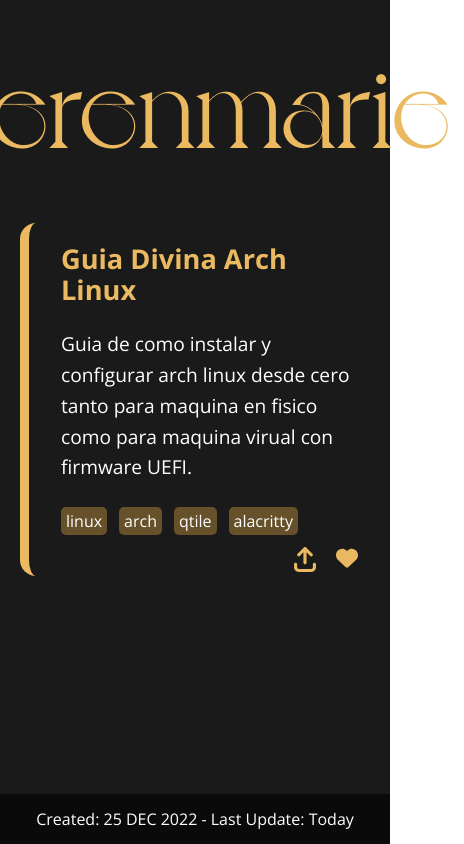
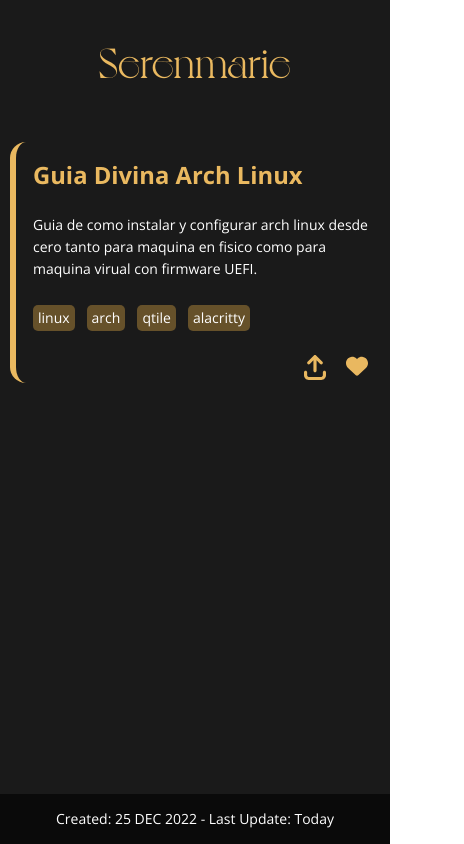
Before and after one commit to SCZD/serenmarie, a plain HTML site: page index.html in a window 390 px wide. Shown: the whole page, 464 px wide, since content can reach past the window. Drawn offline with Linux system fonts and the light colour scheme.

Commit message:
fixing responsive main

```diff
--- a/styleIndex.css
+++ b/styleIndex.css
@@ -30,7 +30,7 @@ body{
     flex-direction: column;
     min-height: 100vh;
     padding-bottom: 50px; /*!*/
-    font-size: 16px;
+    font-size: 14px;
 }
 
 #paper{
@@ -61,7 +61,7 @@ body{
 }
 
 .card{
-    border-left: 9px solid #eab960;
+    border-left: 6px solid #eab960;
     padding: 20px 0 0px 20px;
     margin-bottom: 100px;
     border-radius: 16px;
@@ -110,6 +110,7 @@ body{
     display: flex;
     justify-content: end;
     padding-right: 12px;
+    margin-top: 12px;
 }
 
 .card-icons > a{
@@ -137,3 +138,19 @@ footer{
 footer > p{
     font-family: OpenSans;
 }
+
+@media (max-width:500px) {
+    #title > p{
+        font-size: 3em;
+    }
+    .card-text{
+        font-size: 14px;
+    }
+    .card{
+        padding-left: 5px;
+    }
+    #context{
+        padding-left: 10px;
+        padding-right: 10px;
+    }
+}
```
